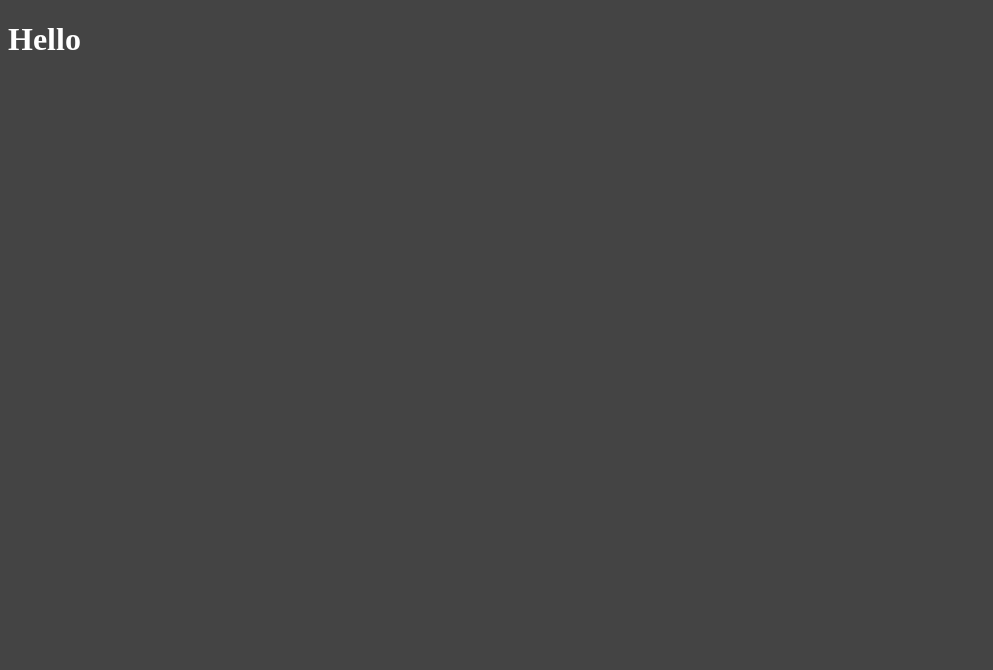
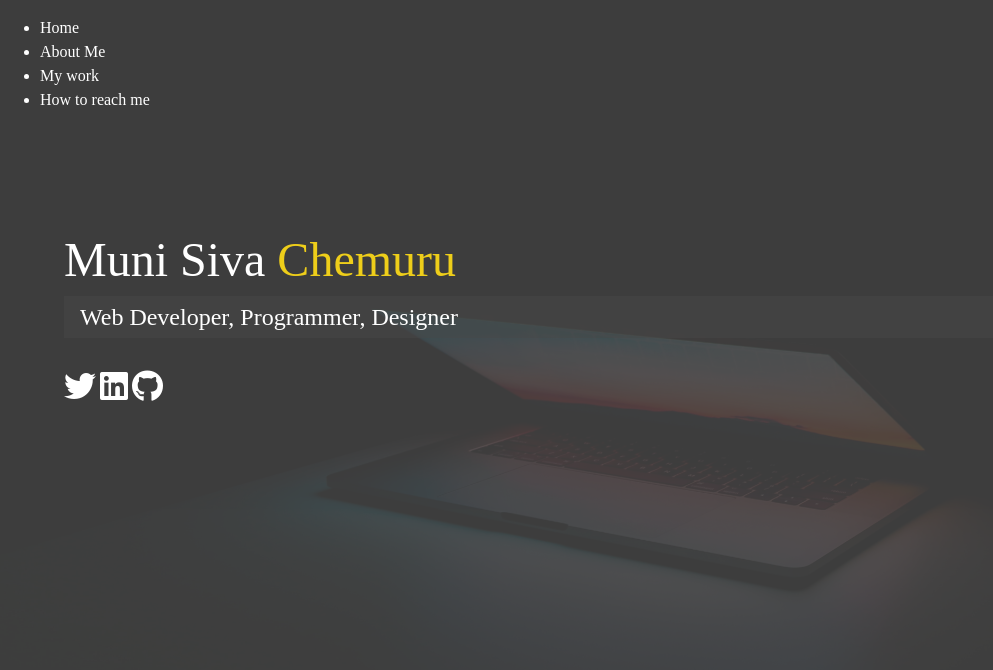
Before and after one commit to muni91/portfolio, a website: page main_folder/index.html in a window 1280 px wide. Shown: the whole page, without its empty margins (0-993 px from the left). Drawn offline with Linux system fonts and the light colour scheme.

Commit message:
background img

```diff
--- a/main_folder/index.html
+++ b/main_folder/index.html
@@ -3,10 +3,64 @@
 <head>
     <meta charset="UTF-8">
     <meta name="viewport" content="width=device-width, initial-scale=1.0">
+    <script src="https://kit.fontawesome.com/d24ebf8098.js" crossorigin="anonymous"></script>
     <link rel="stylesheet" href="css/main.css">
     <title>My_Portfolio</title>
 </head>
-<body>
-    <h1>Hello</h1>
+<body id="bg-img">
+    <div class="overlay"></div>
+    <header>
+        <div class="menu-btn">
+            <div id="btn-line"></div>
+            <div id="btn-line"></div>
+            <div id="btn-line"></div>
+        </div>
+        <nav class="menu">
+            <div class="menu-branding">
+                <div class="portrait"></div>
+            </div>
+            <ul class="menu-nav">
+                <li class="nav-item">
+                    <a href="" class="nav-link">
+                        Home
+                    </a>
+                </li>
+                </li>
+                <li class="nav-item">
+                    <a href="/about me.html" class="nav-link">
+                        About Me
+                    </a>
+                </li>
+                <li class="nav-item">
+                    <a href="/work.html" class="nav-link">
+                        My work
+                    </a>
+                </li>
+                <li class="nav-item">
+                    <a href="/contact.html" class="nav-link">
+                        How to reach me
+                    </a>
+                </li>
+            </ul>
+        </nav>
+    </header>
+    <main id="Home">
+        <h1 class="lg-heading">
+            Muni Siva <span class="text-secondary">Chemuru</span>
+        </h1>
+        <h2 class="sm-heading">
+            Web Developer, Programmer, Designer
+        </h2>
+        <div id="icons">
+            <a href="#!">
+                <i class="fab fa-twitter fa-2x"></i></a>
+            <a href="#!">
+                <i class="fab fa-linkedin fa-2x"></i></a>
+            <a href="#!">
+                <i class="fab fa-github fa-2x"></i></a>
+        </div>
+
+    </main>
+    <script src="js/main.js"></script>
 </body>
 </html>
--- a/scss/main.scss
+++ b/scss/main.scss
@@ -1,6 +1,88 @@
 $primary-color:#444;
+$secondary-color: #eece1a;
+$show-Home-image:True;
+$Home-image:url(../img/background.jpg);
+$background-opacity:0.9;
+@mixin easeOut{
+     transition:all 0.5s ease-out;
+}
+@mixin background{
+    @if $show-Home-image{
+        &#bg-img{
+            background:$Home-image;
+            background-attachment:fixed;
+            background-size:cover;
+            .overlay{
+                position:absolute;
+                top:0;
+                right:0;
+                width:100%;
+                height:100%;
+                z-index:-1;
+                background:rgba($primary-color,
+                $background-opacity);
+            }
+        }
+    }
+}
+*{
+    box-sizing:border-box;
+}
 
 body{
+    @include background();
     background:$primary-color;
     color: #fff;
+    height:100;
+    margin:0;
+    font-family:'Segoe UI, Tahoma, Geneva, Verdana, sans-serif';
+    line-height:1.5;
 }
+
+h1,
+h2,
+h3{
+margin:0;
+font-weight:400;
+&.lg-heading{
+    font-size:3rem;
+}
+&.sm-heading{
+    margin-bottom: 2rem;
+    padding:0.2rem 1rem;
+    background: rgba(lighten($primary-color,2), 0.5);
+}
+}
+a{
+    color:#fff;
+    text-decoration:none;
+}
+header {
+    position:fixed;
+    z-index: 2;
+    width : 100%;
+}
+.text-secondary{
+    color:$secondary-color;
+}
+main {
+    padding:4rem;
+    height:100%;
+    .icons{
+        margin-top: 1rem;
+        a{
+            padding:0.4rem;
+            &:hover{
+                color:$secondary-color;
+                @include easeOut();
+            }
+        }
+    }
+
+    &#Home{
+        overflow:hidden;
+        h1{
+           margin-top: 20vh;
+        }
+    }
+}
```
Also changed, not shown: main_folder/css/main.css, main_folder/img/background.jpg (added), main_folder/js/main.js (added).
